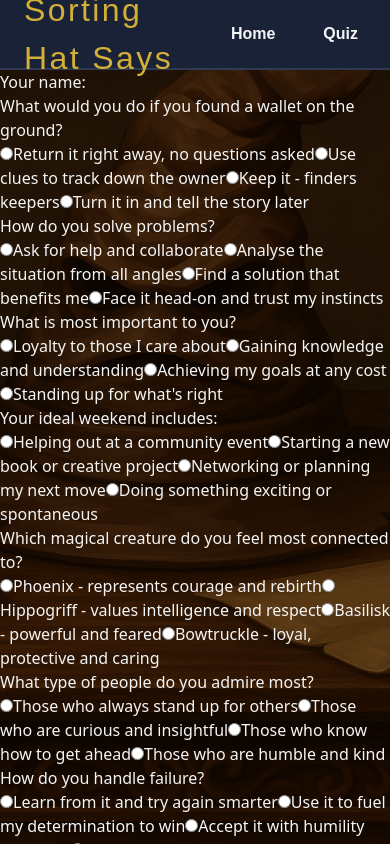
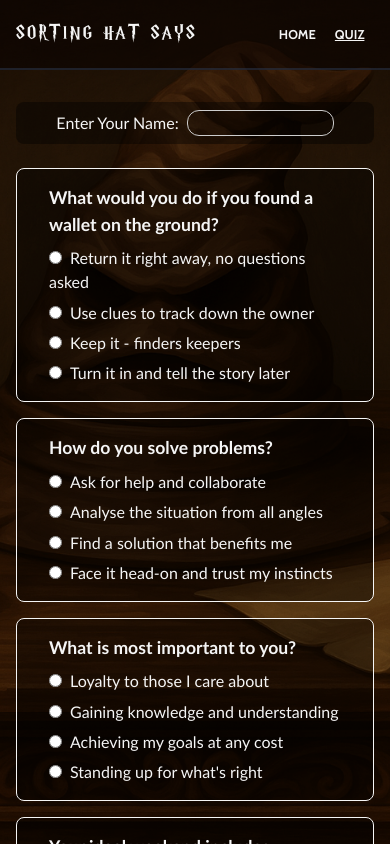
Before and after one commit to gabbythecoder/sorting-hat-says, a React (Vite) app in the folder client/: page /quiz in a window 390 px wide. Built offline with nearby package versions, Linux system fonts and the light colour scheme; no server answers.

Commit message:
style: add styling to all components and media queries for responsiveness

```diff
--- a/client/src/components/form/Form.css
+++ b/client/src/components/form/Form.css
@@ -0,0 +1,90 @@
+.quiz-page-container {
+    display: flex;
+    flex-direction: column;
+    gap: 1rem;
+    font-family: "Gill Sans", sans-serif;
+    color: #f5f5f5;
+    width: 100%;
+    padding: 1rem;
+}
+
+.form-card {
+    border: 1px solid #f5f5f5;
+    border-radius: 8px;
+    width: 100%;
+    max-width: 650px;
+    padding: 1rem 2rem;
+    box-sizing: border-box;
+    margin: 0 auto;
+    background-color: rgba(0, 0, 0, 0.4)
+}
+
+.name-card {
+    padding: 0.5rem 2rem;
+    margin-top: 1rem;
+    margin-bottom: 1.5rem;
+    border: none;
+    text-align: center;
+}
+
+.name-card input {
+    border: 1px solid #ccc;
+    margin-left: 0.5rem;
+    border-radius: 12px;
+    padding: 0 0.5rem;
+    width: 50%;
+}
+
+.question-card {
+    padding: 1rem 2rem;
+    margin-top: 1rem;
+    width: 100%;
+}
+
+.question-text {
+    font-weight: 600;
+    font-size: 1.1rem;
+    margin-bottom: 0.5rem;
+}
+
+.options-container {
+    display: flex;
+    flex-direction: column;
+    gap: 0.4rem;
+    font-family: "Gill Sans", sans-serif;
+    font-weight: 300;
+}
+
+.option-label input {
+    margin-right: 0.5rem;
+    cursor: pointer;
+}
+
+/* === submit button - position to match the quiz-container === */
+.submit-container {
+    display: flex;
+    justify-content: flex-end;
+    width: 100%;
+    max-width: 650px;
+    margin: 1rem auto 0;
+}
+
+.submit-button {
+    padding: 0.3rem 2.5rem;
+    border-radius: 8px;
+    background-color: rgba(245, 245, 245, 0.3);
+    cursor: pointer;
+    transition: all 0.3s ease;
+}
+
+.submit-button:hover {
+    background-color: #f5f5f5;
+    color: #1a2238;
+    transform: scale(1.05);
+}
+
+@media (max-width: 480px) {
+    .submit-container {
+        justify-content: center;
+    }
+}
--- a/client/src/components/form/Form.jsx
+++ b/client/src/components/form/Form.jsx
@@ -75,11 +75,14 @@ export default function Form() {
     }
 
     return (
-        <div>
+        <div className="quiz-page-container">
             {!result && (
-            <form onSubmit={handleSubmit}>
+            <form onSubmit={handleSubmit} tabIndex="0">
+
+                {/* Name Card */}
+                <div className="form-card name-card">
                 <label>
-                    Your name:
+                    Enter Your Name:
                     <input
                         type="text"
                         value={username}
@@ -87,13 +90,15 @@ export default function Form() {
                         required
                     />
                 </label>
+                </div>
 
+                {/* Question Cards */}
                 {quizQuestions.map((question, index) => (
-                    <div key={question.id}>
-                        <p>{question.question}</p>
-
+                    <div key={question.id} className="form-card question-card">
+                            <p className="question-text">{question.question}</p>
+                        <div className="options-container">
                             {question.options.map((option, optionIndex) => (
-                            <label key={optionIndex}>
+                                <label key={optionIndex} className="option-label">
                                     <input
                                         type="radio"
                                         name={`question-${index}`}
@@ -106,9 +111,12 @@ export default function Form() {
                                 </label>
                             ))}
                         </div>
+                    </div>
                 ))}
 
-                <button type="submit">Submit</button>
+                <div className="submit-container">
+                    <button type="submit" className="submit-button">Submit</button>
+                </div>
             </form>
             )}
 
--- a/client/src/components/header/Header.css
+++ b/client/src/components/header/Header.css
@@ -3,28 +3,28 @@
     justify-content: space-between;
     align-items: center;
     width: 100%;
-    background-color: #1a2238;
+    background-color: rgba(6, 0, 0, 0.5);
     height: 4.4rem;
     color: #f5f5f5;
-    border-bottom: 2px solid #2f3a52;
+    border-bottom: 2px solid rgba(47, 58, 82, 0.5);
+    padding: 0 1rem;
+    box-sizing: border-box;
 }
 
 .header-title {
-    font-family: "Caesar Dressing", sans-serif;
-    color: #d4af37;
-    font-size: 2rem;
-    margin-left: 1.5rem;
+    font-family: "Harry P", sans-serif;
+    font-size: 2.4rem;
     letter-spacing: 0.15rem;
 }
 
 .nav-bar {
-    font-family: "Nunito Sans", sans-serif;
-    margin-right: 1rem;
+    font-family: "Cabin", sans-serif;
+    gap: 0.5rem;
+    flex-wrap: wrap;
 }
 
 .link {
     text-decoration: none;
-    margin-left: 1rem;
     cursor: pointer;
     font-weight: bold;
     border-radius: 12px;
@@ -33,10 +33,31 @@
 
 .link:hover {
     background-color: #5d8aa8;
-    color: #fff;
+    color: #f5f5f5;
 }
 
 .link.active {
-    background-color: #d4af37;
-    color: #1a2238;
+    text-decoration: underline;
 }
+
+/* === media queries === */
+@media (max-width: 768px) {
+    .header-title {
+        font-size: 2rem;
+    }
+}
+
+@media (max-width: 480px) {
+    .header-title {
+        font-size: 1.2rem;
+    }
+
+    .nav-bar {
+        gap: 0.3rem;
+    }
+
+    .link {
+        padding: 0.3rem 0.6rem;
+        font-size: 0.8rem;
+    }
+}
--- a/client/src/components/header/Header.jsx
+++ b/client/src/components/header/Header.jsx
@@ -5,11 +5,11 @@ export default function Header() {
     return (
         <header className="site-header" tabIndex="0">
             <div className="header-container">
-            <h1 className="header-title">Sorting Hat Says</h1>
+            <h1 className="header-title">SORTING HAT SAYS</h1>
 
             <nav className="nav-bar">
-                <NavLink className={({ isActive }) => isActive ? "link active" : "link"} to={"/"}>Home</NavLink>
-                <NavLink className={({ isActive }) => isActive ? "link active" : "link"} to={"/form"}>Quiz</NavLink>
+                <NavLink className={({ isActive }) => isActive ? "link active" : "link"} to={"/"}>HOME</NavLink>
+                <NavLink className={({ isActive }) => isActive ? "link active" : "link"} to={"/quiz"}>QUIZ</NavLink>
             </nav>
             </div>
         </header>
--- a/client/src/components/home/Home.css
+++ b/client/src/components/home/Home.css
@@ -14,15 +14,25 @@
     margin: 0 1rem;
 }
 
+.home-page-intro {
+    font-family: "Gill Sans", sans-serif;
+    width: 90%;
+    max-width: 550px;
+    text-align: center;
+    margin: 0 auto 0.5rem;
+    background-color: rgba(0, 0, 0, 0.7);
+    padding: 1rem;
+    border-radius: 8px;
+}
+
 .quiz-button {
     display: inline-block;
-    font-family: "Cabin", sans-serif;
+    font-family: "Gill Sans", sans-serif;
     border: 2px solid #f5f5f5;
     border-radius: 50px;
-    padding: 1rem 4rem;
+    padding: 0.8rem 3rem;
     margin: 0.5rem 1rem;
     font-size: 1.2rem;
-    font-weight: bold;
     cursor: pointer;
     transition: all 0.3s ease;
 }
@@ -40,7 +50,7 @@
 
     .quiz-button {
         padding: 0.7rem 2rem;
-        font-size: 0.95rem;
+        font-size: 0.9rem;
     }
 }
 
@@ -49,6 +59,10 @@
         font-size: 2.2rem;
     }
 
+    .home-page-intro {
+        font-size: 0.9rem;
+    }
+
     .quiz-button {
         width: 60%;
         padding: 0.5rem;
--- a/client/src/components/home/Home.jsx
+++ b/client/src/components/home/Home.jsx
@@ -6,6 +6,7 @@ export default function Home() {
         <>
             <div className="home-page-container">
                 <h2 className="home-page-title">SORTING HAT SAYS</h2>
+                <p className="home-page-intro">Welcome to Sorting Hat Says! Take our magical personality quiz to discover which Hogwarts house you belong to. Click the button below to answer a few fun questions and see where the Sorting Hat places you!</p>
                     <button className="quiz-button">
                         <Link to={"quiz"}>TAKE THE QUIZ</Link>
                     </button>
--- a/client/src/components/result/Result.css
+++ b/client/src/components/result/Result.css
@@ -0,0 +1,55 @@
+.result-container {
+    display: flex;
+    flex-direction: column;
+    align-items: center;
+    margin: 2rem auto;
+    gap: 0.5rem;
+    background-color: rgba(0, 0, 0, 0.4);
+    border-radius: 8px;
+    border: 1px solid #f5f5f5;
+    padding: 1rem;
+    width: 100%;
+    max-width: 750px;
+}
+
+.house-image {
+    width: 200px;
+    height: auto;
+    margin-top: 1rem;
+    box-shadow: 0 4px 20px rgba(255, 255, 255, 0.5);
+    border-radius: 50%;
+}
+
+.result-text-container {
+    display: flex;
+    flex-direction: column;
+    align-items: center;
+    gap: 0.5rem;
+    margin: 0.5rem 1rem;
+}
+
+.result-congrats {
+    font-size: 1.1rem;
+    text-align: center;
+}
+
+.result-text {
+    font-weight: 300;
+    text-align: center;
+}
+
+.retake-button {
+    padding: 0.3rem 2.5rem;
+    border-radius: 8px;
+    background-color: rgba(245, 245, 245, 0.3);
+    cursor: pointer;
+    transition: all 0.3s ease;
+    width: 200px;
+    margin: 0 auto;
+}
+
+.retake-button:hover {
+    background-color: #f5f5f5;
+    color: #1a2238;
+    transform: scale(1.05);
+}
--- a/client/src/components/result/Result.jsx
+++ b/client/src/components/result/Result.jsx
@@ -4,19 +4,40 @@ import "./Result.css";
 export default function Result({ house, onRetake }) {
     const info = house ? houseDescriptions[house.toLowerCase()] : undefined;
 
+    const houseImages = {
+        gryffindor: "/gryffindor.png",
+        slytherin: "/slytherin.png",
+        hufflepuff: "/hufflepuff.png",
+        ravenclaw: "/ravenclaw.png"
+    };
+
+    const houseImageCrest = house ? houseImages[house.toLowerCase()] : null;
+
     return (
         <>
         {info ? (
             <div className="result-container">
-                <h2>You're in {info.name}!</h2>
-                <p>Traits: {info.traits}</p>
-                <p>{info.description}</p>
+                {houseImageCrest && (
+                    <img
+                        src={houseImageCrest}
+                        alt={info.name}
+                        className="house-image"
+                    />
+                )}
 
-                <button onClick={onRetake} className="retake-button">Retake Quiz</button>
+                <div className="result-text-container">
+                <h2 className="result-congrats">Congratulations! You're in {info.name}!</h2>
+                <p className="result-text">Traits: {info.traits}</p>
+                <p className="result-text">{info.description}</p>
+                </div>
+
+                {/* <button onClick={onRetake} className="retake-button">Retake Quiz</button> */}
             </div>
             ) : (
                 <p>Oops! We couldn't determine your house.</p>
             )}
+
+            <button onClick={onRetake} className="retake-button">Retake Quiz</button>
         </>
     )
 }
```
Also changed, not shown: client/src/components/recentlysortedusers/RecentlySortedUsers.css (+83 -42 lines), client/src/components/recentlysortedusers/RecentlySortedUsers.jsx (+19 -2 lines). Lines whose indentation alone changed are shown as unchanged.
